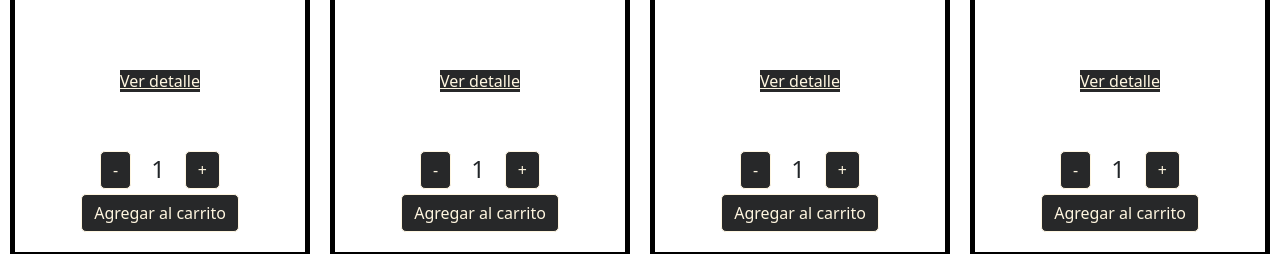
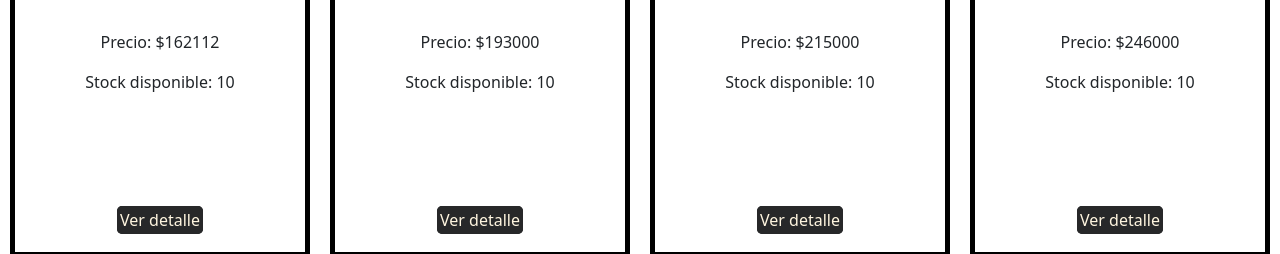
Before and after one commit to AimyLuz/PreEntrega2_Anca_react, a React (Create React App) app: page / in a window 1280 px wide. Shown: the part 592-846 px from the top of the page. Built offline with nearby package versions, Linux system fonts and the light colour scheme.

Commit message:
item detail centrado

```diff
--- a/src/components/Item/Item.css
+++ b/src/components/Item/Item.css
@@ -18,11 +18,17 @@
 }
 
 .Option {
+    border: solid 3px #272829 ;
+    color: #FFF6E0;
+    background-color:#272829 ;
+    border-radius: 5px;
+    text-decoration: none;
+}
+.Option:hover {
+    background-color: #FE502D;
     border-color: #FFF6E0;
     color: #FFF6E0;
-    background-color:#272829 ;
 }
-
 .ItemHeader {
     font-size: 1rem;
 }
--- a/src/components/Item/Item.jsx
+++ b/src/components/Item/Item.jsx
@@ -26,7 +26,6 @@ const Item = ({id, name, img, price, stock}) =>{
             <footer className='ItemFooter'>
                 <Link to={`/item/${id}`} className='Option'>Ver detalle</Link>
             </footer>
-            <ItemCount initial={1} stock={10} onAdd={(quantity) => console.log('Cantidad agregada', quantity)}/>
         </article>
     )
 }
--- a/src/components/ItemDetailContainer/ItemDetailContainer.css
+++ b/src/components/ItemDetailContainer/ItemDetailContainer.css
@@ -0,0 +1,5 @@
+.ItemDetailContainer {
+    display: flex;
+    justify-content: center;
+    align-items: center;
+}
```
